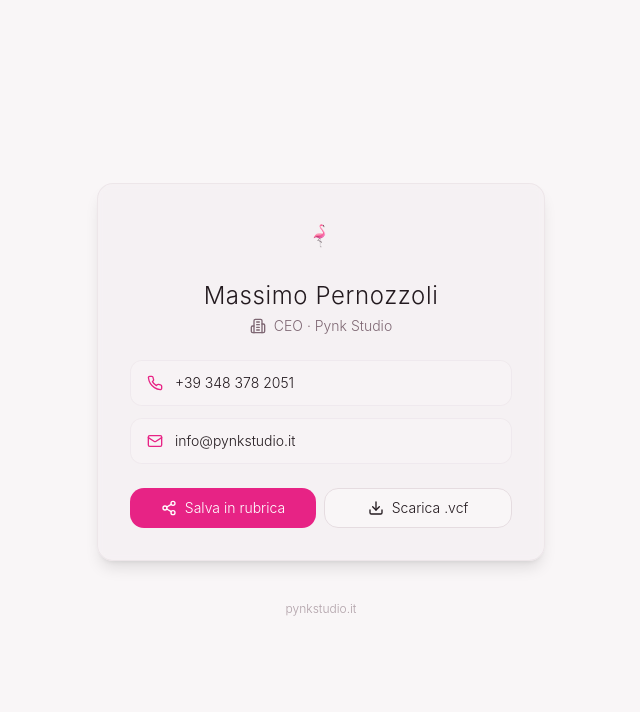
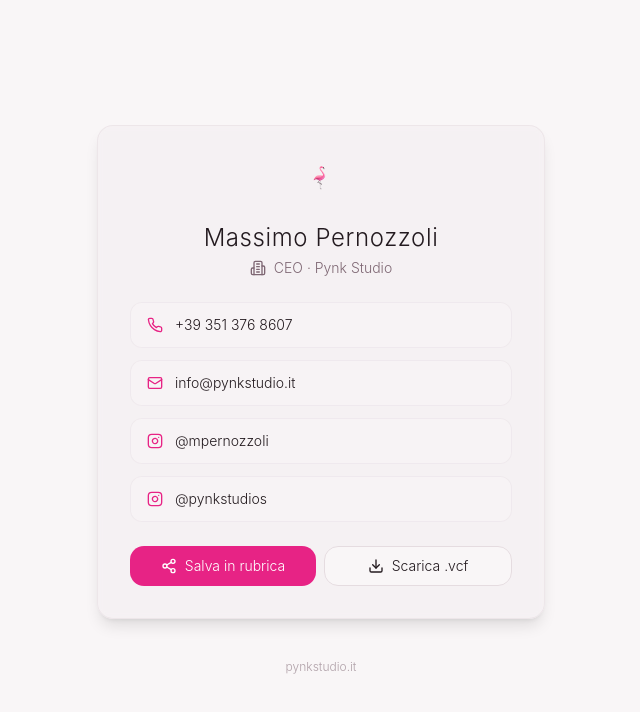
Before and after one commit to MPernozzoli/pynkstudio, a React (Vite) app: page /ad/mp in a window 1280 px wide. Shown: the top 712 px of the page, without its empty margins (319-959 px from the left). Built offline with nearby package versions, Linux system fonts and the light colour scheme; the HTML template or start-up script is replaced by a standard one.

Commit message:
nuova vcard

```diff
--- a/src/components/Footer.tsx
+++ b/src/components/Footer.tsx
@@ -23,8 +23,15 @@ const Footer = () => {
             <a href="https://www.linkedin.com/company/pynkstudio" target="_blank" rel="noopener noreferrer" aria-label="LinkedIn" className="hover:text-primary transition-colors">
               <Linkedin className="w-3.5 h-3.5" />
             </a>
-            <a href="https://www.instagram.com/pynkstudios" target="_blank" rel="noopener noreferrer" aria-label="Instagram" className="hover:text-primary transition-colors">
+            <a
+              href="https://www.instagram.com/pynkstudios"
+              target="_blank"
+              rel="noopener noreferrer"
+              aria-label="Instagram @pynkstudios"
+              className="inline-flex items-center gap-1.5 hover:text-primary transition-colors"
+            >
               <Instagram className="w-3.5 h-3.5" />
+              <span>@pynkstudios</span>
             </a>
           </div>
         </div>
--- a/src/pages/VisitCardAd.tsx
+++ b/src/pages/VisitCardAd.tsx
@@ -1,7 +1,7 @@
 import { Helmet } from "react-helmet-async";
 import { Link } from "react-router-dom";
 import { Button } from "@/components/ui/button";
-import { Download, Share2, Mail, Phone, Building2 } from "lucide-react";
+import { Download, Share2, Mail, Phone, Building2, Instagram } from "lucide-react";
 import pynkLogo from "@/assets/pynk-logo-transparent.png";
 import { useToast } from "@/hooks/use-toast";
 
@@ -15,9 +15,11 @@ const buildVCard = () =>
     "N:Pernozzoli;Massimo;;;",
     "ORG:Pynk Studio",
     "TITLE:CEO",
-    "TEL;TYPE=CELL:+393483782051",
+    "TEL;TYPE=CELL:+393513768607",
     "EMAIL;TYPE=INTERNET:info@pynkstudio.it",
     "URL:https://pynkstudio.it",
+    "URL:https://www.instagram.com/mpernozzoli",
+    "URL:https://www.instagram.com/pynkstudios",
     "END:VCARD",
     "",
   ].join("\r\n");
@@ -84,11 +86,11 @@ const VisitCardAd = () => {
 
             <div className="w-full space-y-3 text-left">
               <a
-                href="tel:+393483782051"
+                href="tel:+393513768607"
                 className="flex items-center gap-3 rounded-xl border border-border/30 bg-background/50 px-4 py-3 text-sm font-light transition-colors hover:border-primary/40 hover:bg-primary/5"
               >
                 <Phone className="w-4 h-4 text-primary shrink-0" />
-                <span className="text-foreground">+39 348 378 2051</span>
+                <span className="text-foreground">+39 351 376 8607</span>
               </a>
               <a
                 href="mailto:info@pynkstudio.it"
@@ -96,6 +98,24 @@ const VisitCardAd = () => {
               >
                 <Mail className="w-4 h-4 text-primary shrink-0" />
                 <span className="text-foreground break-all">info@pynkstudio.it</span>
+              </a>
+              <a
+                href="https://www.instagram.com/mpernozzoli"
+                target="_blank"
+                rel="noopener noreferrer"
+                className="flex items-center gap-3 rounded-xl border border-border/30 bg-background/50 px-4 py-3 text-sm font-light transition-colors hover:border-primary/40 hover:bg-primary/5"
+              >
+                <Instagram className="w-4 h-4 text-primary shrink-0" />
+                <span className="text-foreground">@mpernozzoli</span>
+              </a>
+              <a
+                href="https://www.instagram.com/pynkstudios"
+                target="_blank"
+                rel="noopener noreferrer"
+                className="flex items-center gap-3 rounded-xl border border-border/30 bg-background/50 px-4 py-3 text-sm font-light transition-colors hover:border-primary/40 hover:bg-primary/5"
+              >
+                <Instagram className="w-4 h-4 text-primary shrink-0" />
+                <span className="text-foreground">@pynkstudios</span>
               </a>
             </div>
 
```
Also changed, not shown: public/robots.txt.
